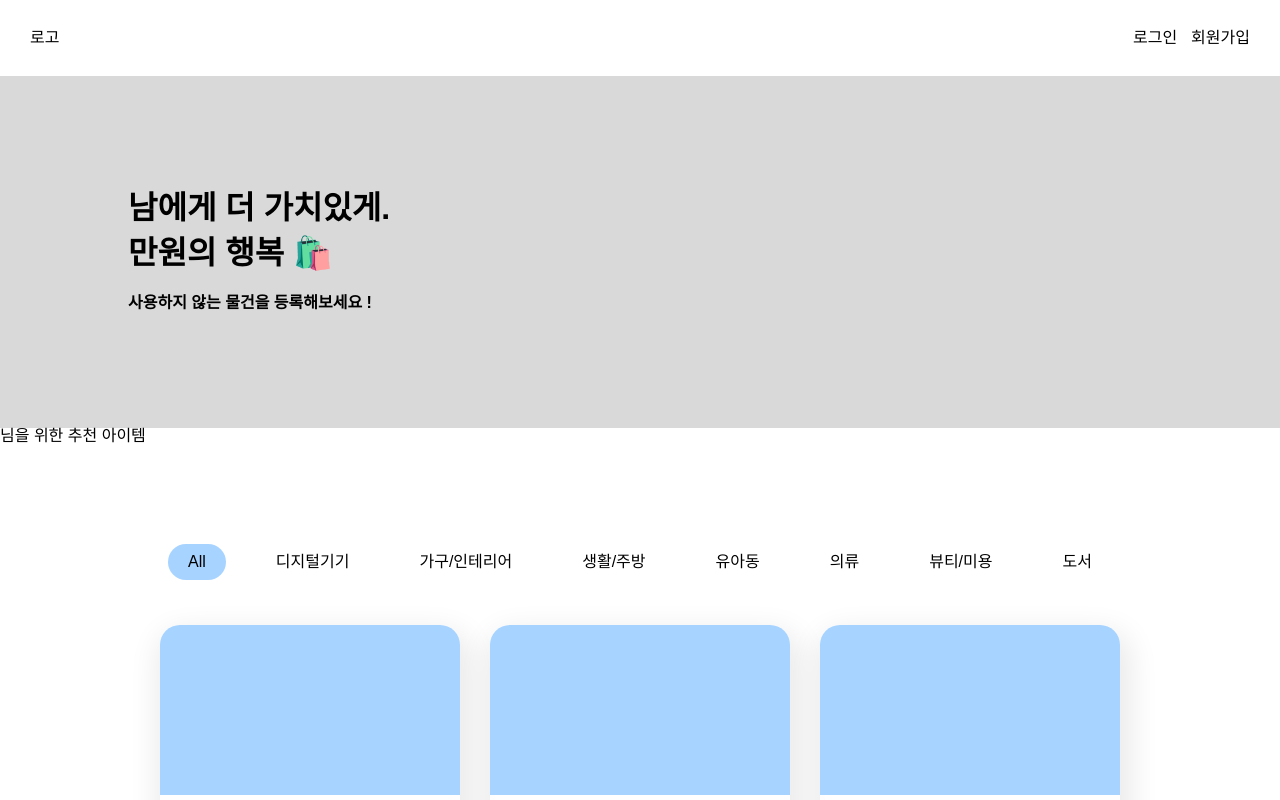
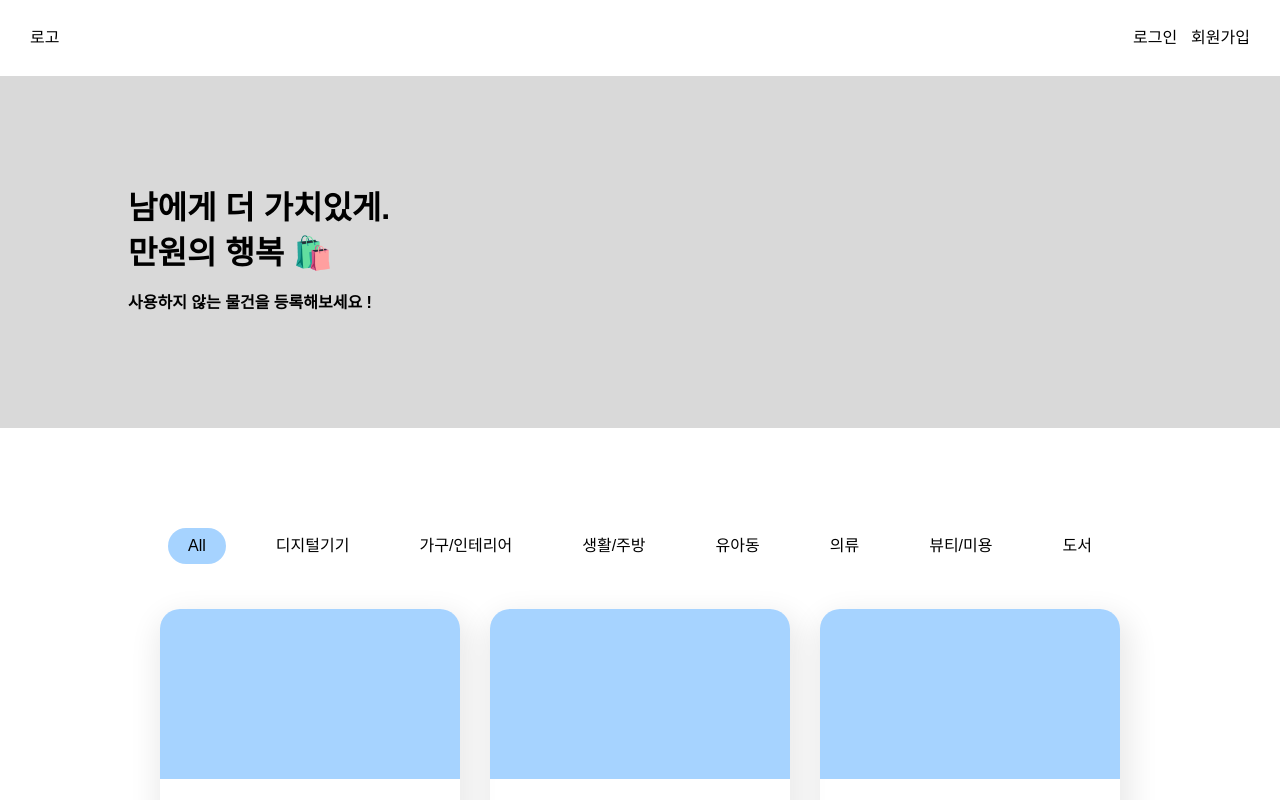
Before and after one commit to soolovepat/second-hand-frontend, a React (Create React App) app: page /mainpage in a window 1280 px wide. Shown: the top 800 px of the page. Built offline with nearby package versions, Linux system fonts and the light colour scheme; data requests are answered from the project's data file; the HTML template or start-up script is replaced by a standard one.

Commit message:
fix: unused item

```diff
--- a/src/components/common/LikeItemList.js
+++ b/src/components/common/LikeItemList.js
@@ -1,10 +1,26 @@
 import React from "react";
+import List from "./List";
 
 const LikeItemList = ({ postList, userInfo }) => {
-  console.log(userInfo);
+  //const user = userInfo.find(info => info.username === "토큰 아이디")
+  // const user = useSelector((state) =>
+  //   state.userInfo.find((info) => info.username === "111")
+  // );
+  // console.log(user);
+
+  // const likeCate = postList.filter(
+  //   (post) => post.category === user.userCategory
+  // );
+  // if (likeCate) {
+  //   console.log(likeCate);
+  // }
+
   return (
     <div>
-      <h3>{userInfo.nickname}님을 위한 추천 아이템</h3>
+      {/* {user && <h3>{user.nickname}님을 위한 추천 아이템</h3>} */}
+      {/* {likeCate.map((post) => (
+        <List key={post.title} post={post} />
+      ))} */}
     </div>
   );
 };
--- a/src/components/common/List.js
+++ b/src/components/common/List.js
@@ -2,7 +2,6 @@ import React from "react";
 import { styled } from "styled-components";
 
 const List = ({ post }) => {
-  console.log(post);
   return (
     <ListBlock>
       <span className="wrap-thumb">
```
